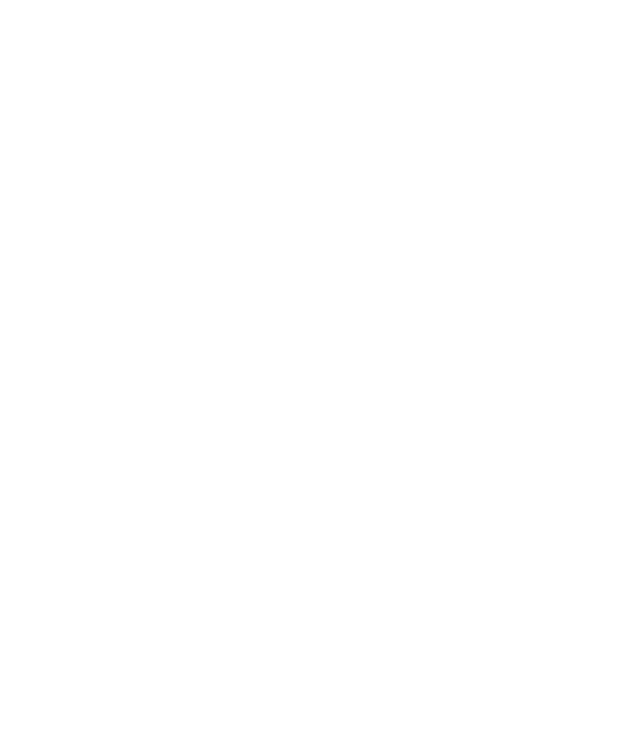
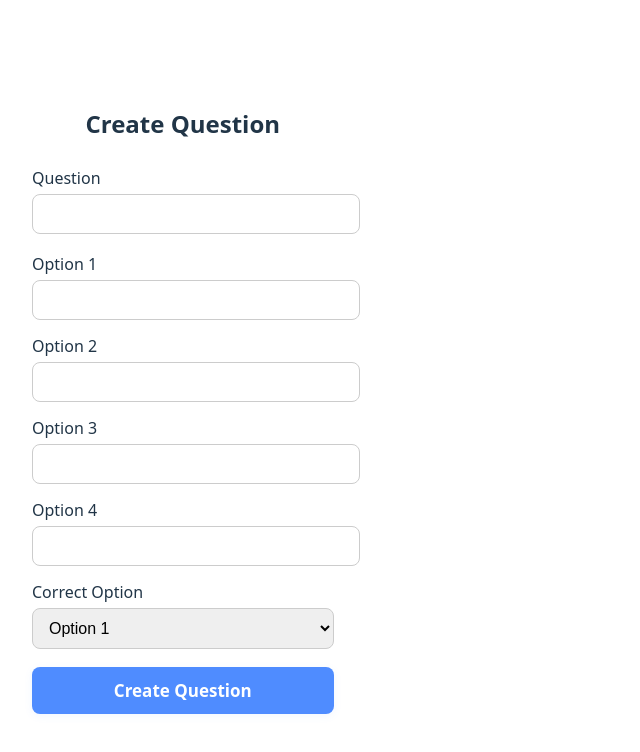
Before and after one commit to tranvanhuy13/react-vite, a React (Vite) app: page /create-question in a window 1280 px wide. Before the commit this address had no page. Shown: the top 752 px of the page, without its empty margins (0-640 px from the left). Built offline with nearby package versions, Linux system fonts and the light colour scheme.

Commit message:
add feature create question

```diff
--- /dev/null
+++ b/src/features/quiz/CreateQuestion.tsx
@@ -0,0 +1,115 @@
+import React, { useState } from "react";
+
+const api_host = "http://localhost:8000";
+
+const CreateQuestion: React.FC = () => {
+  const [question, setQuestion] = useState("");
+  const [options, setOptions] = useState(["", "", "", ""]);
+  const [correctIndex, setCorrectIndex] = useState(0);
+  const [status, setStatus] = useState<string | null>(null);
+  const [loading, setLoading] = useState(false);
+
+  const handleOptionChange = (idx: number, value: string) => {
+    const updated = [...options];
+    updated[idx] = value;
+    setOptions(updated);
+  };
+
+  const handleSubmit = async (e: React.FormEvent) => {
+    e.preventDefault();
+    setStatus(null);
+    setLoading(true);
+    try {
+      const res = await fetch(`${api_host}/api/questions/create-question/`, {
+        method: "POST",
+        headers: { "Content-Type": "application/json" },
+        credentials: "include",
+        body: JSON.stringify({ content: question }),
+      });
+      if (res.status === 403) {
+        setStatus("Forbidden: You are not authorized.");
+        setLoading(false);
+        return;
+      }
+      let data = null;
+      try {
+        data = await res.json();
+      } catch (jsonErr) {
+        setStatus("Error parsing response");
+        setLoading(false);
+        return;
+      }
+      if (!res.ok) {
+        setStatus((data && data.detail) || "Failed to create question");
+      } else {
+        setStatus("Question created successfully!");
+        setQuestion("");
+        setOptions(["", "", "", ""]);
+        setCorrectIndex(0);
+      }
+    } catch (err) {
+      setStatus("Network error");
+    }
+    setLoading(false);
+  };
+
+  return (
+    <div style={{ padding: 32, maxWidth: 500, margin: "0 auto" }}>
+      <h2 style={{ textAlign: "center", marginBottom: 24 }}>Create Question</h2>
+      <form onSubmit={handleSubmit}>
+        <div style={{ marginBottom: 18 }}>
+          <label style={{ display: "block", marginBottom: 6, fontWeight: 500 }}>
+            Question
+            <input
+              type="text"
+              value={question}
+              onChange={e => setQuestion(e.target.value)}
+              required
+              style={{ width: "100%", padding: "10px 12px", border: "1px solid #ccc", borderRadius: 8, marginTop: 4, fontSize: 16 }}
+            />
+          </label>
+        </div>
+        {options.map((opt, idx) => (
+          <div key={idx} style={{ marginBottom: 14 }}>
+            <label style={{ display: "block", marginBottom: 6, fontWeight: 500 }}>
+              Option {idx + 1}
+              <input
+                type="text"
+                value={opt}
+                onChange={e => handleOptionChange(idx, e.target.value)}
+                required
+                style={{ width: "100%", padding: "10px 12px", border: "1px solid #ccc", borderRadius: 8, marginTop: 4, fontSize: 16 }}
+              />
+            </label>
+          </div>
+        ))}
+        <div style={{ marginBottom: 18 }}>
+          <label style={{ fontWeight: 500 }}>
+            Correct Option
+            <select
+              value={correctIndex}
+              onChange={e => setCorrectIndex(Number(e.target.value))}
+              style={{ width: "100%", padding: "10px 12px", border: "1px solid #ccc", borderRadius: 8, marginTop: 4, fontSize: 16 }}
+            >
+              {options.map((_, idx) => (
+                <option key={idx} value={idx}>Option {idx + 1}</option>
+              ))}
+            </select>
+          </label>
+        </div>
+        {status && (
+          <div style={{ color: status.includes("success") ? "#27ae60" : "#e74c3c", marginBottom: 14, textAlign: "center", fontWeight: 500 }}>{status}</div>
+        )}
+        <button
+          type="submit"
+          disabled={loading}
+          style={{ width: "100%", padding: "12px 0", background: "#4f8cff", color: "#fff", border: "none", borderRadius: 8, fontSize: 17, fontWeight: 600, cursor: loading ? "not-allowed" : "pointer", boxShadow: "0 2px 8px rgba(79,140,255,0.08)", transition: "background 0.2s" }}
+        >
+          {loading ? "Creating..." : "Create Question"}
+        </button>
+      </form>
+    </div>
+  );
+};
+
+export default CreateQuestion;
--- a/src/routes/AppRoutes.tsx
+++ b/src/routes/AppRoutes.tsx
@@ -7,7 +7,9 @@ import Register from "../features/auth/Register";
 
 import Quiz from "../features/quiz/Quiz";
 import Logout from "../features/auth/Logout";
+
 import QuizRanking from "../features/quiz/QuizRanking";
+import CreateQuestion from "../features/quiz/CreateQuestion";
 
 
 
@@ -62,6 +64,10 @@ const AppRoutes = () => {
         path="/ranking"
         element={<QuizRanking />}
       />
+      <Route
+        path="/create-question"
+        element={<CreateQuestion />}
+      />
     </Routes>
   );
 };
```
